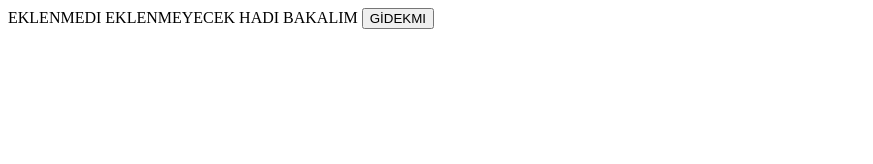
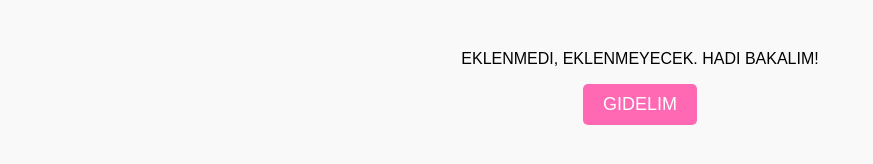
Before and after one commit to babatunga1/babacunga, a plain HTML site: page index.html in a window 1280 px wide. Shown: the whole page, without its empty margins (0-873 px from the left). Drawn offline with Linux system fonts and the light colour scheme.

Commit message:
Update index.html

```diff
--- a/index.html
+++ b/index.html
@@ -1,10 +1,35 @@
-<html lang="tr"><head>
+<!DOCTYPE html>
+<html lang="tr">
+<head>
   <meta charset="utf-8">
-  <meta name="viewport" content="width=device-width,initial-scale=1">
-  <title>EKLENMEDIr</title>
-<body>EKLENMEDI EKLENMEYECEK HADI BAKALIM</body>
-<a href="https://nedenoynamaliyim.lol/vayne/index.html">
-  <button>GİDEKMI</button>
-</a>
-
-  </html>
+  <meta name="viewport" content="width=device-width, initial-scale=1">
+  <title>EKLENMEDİR</title>
+  <style>
+    body {
+      font-family: Arial, sans-serif;
+      text-align: center;
+      margin-top: 50px;
+      background-color: #f9f9f9;
+    }
+    button {
+      padding: 10px 20px;
+      font-size: 18px;
+      cursor: pointer;
+      background-color: #ff69b4;
+      border: none;
+      border-radius: 5px;
+      color: white;
+      transition: background-color 0.3s;
+    }
+    button:hover {
+      background-color: #ff1493;
+    }
+  </style>
+</head>
+<body>
+  <p>EKLENMEDI, EKLENMEYECEK. HADI BAKALIM!</p>
+  <a href="https://nedenoynamaliyim.lol/vayne/index.html">
+    <button>GIDELIM</button>
+  </a>
+</body>
+</html>
```
